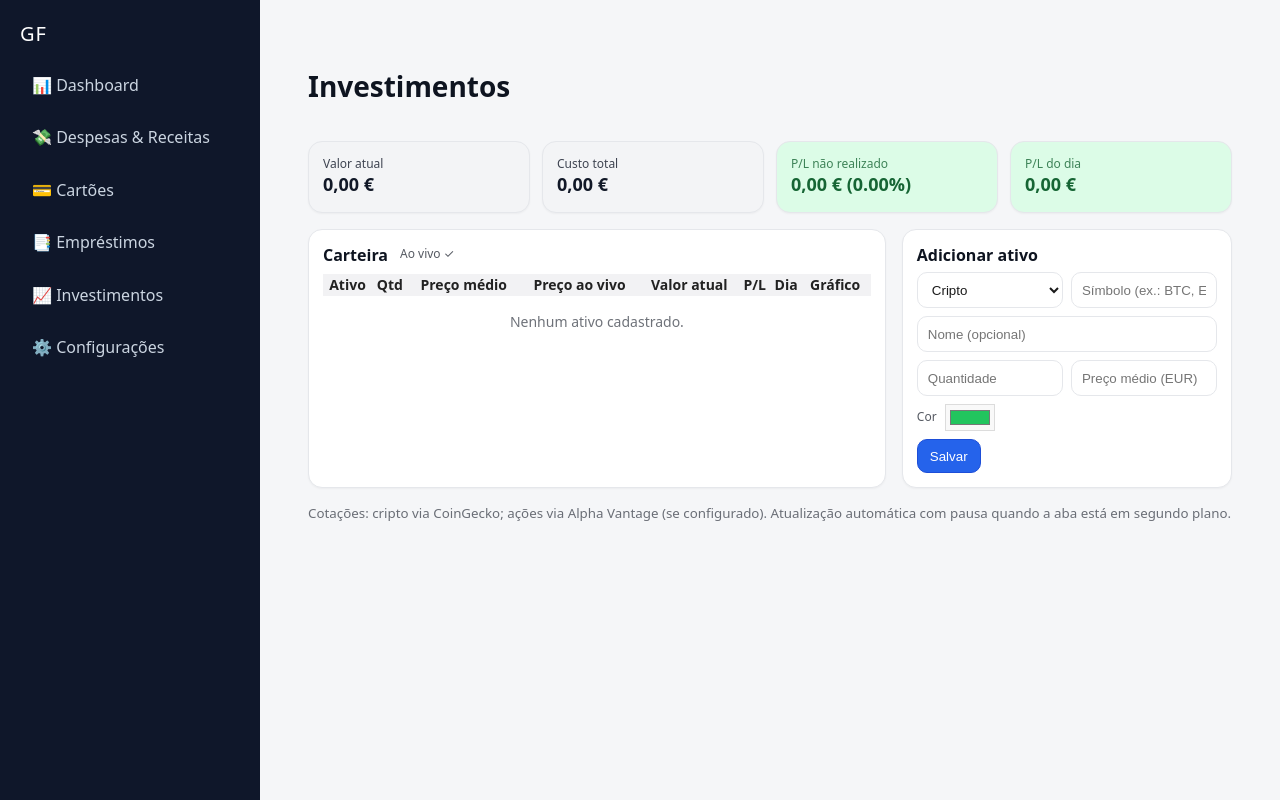
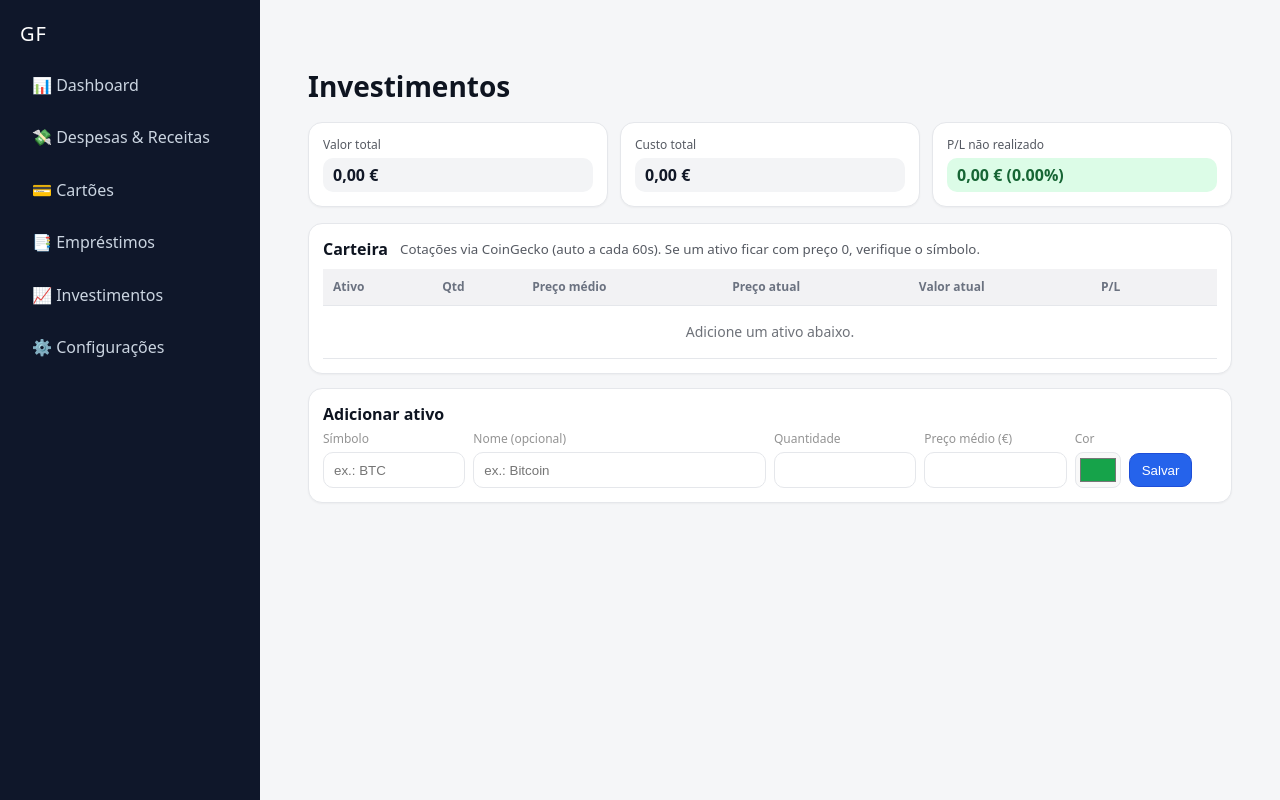
Before and after one commit to Ivanmonteiro-create/gerenciamentofamiliar.site, a Next.js app: page /investimentos in a window 1280 px wide. Built offline with nearby package versions, Linux system fonts and the light colour scheme.

Commit message:
Update page.js

```diff
--- a/app/investimentos/page.js
+++ b/app/investimentos/page.js
@@ -1,12 +1,12 @@
+// app/investimentos/page.js
 "use client";
 
 import { useEffect, useMemo, useRef, useState } from "react";
 
-/** ====== STORAGE KEYS ====== */
-const PF_KEY = "gf_portfolio_v1";
-const ALERTS_KEY = "gf_alerts_v1";
-
-/** ====== HELPERS ====== */
+/** =========================
+ *  Storage helpers
+ * ========================= */
+const ASSETS_KEY = "gf_invest_assets_v2"; // [{id,symbol,name,color,qty,avg}]
 function loadLS(key, fallback) {
   try {
     const raw = typeof window !== "undefined" ? localStorage.getItem(key) : null;
@@ -21,218 +21,218 @@ function saveLS(key, val) {
   } catch {}
 }
 function uid() {
-  return Math.random().toString(36).slice(2, 10) + Date.now().toString(36).slice(6);
+  return Math.random().toString(36).slice(2, 8) + Date.now().toString(36).slice(6);
 }
-function fmt(n) {
-  const v = Number(n || 0);
-  return v.toLocaleString("pt-PT", { style: "currency", currency: "EUR" });
-}
-function pct(n) {
-  const v = Number(n || 0);
-  if (!isFinite(v)) return "0%";
-  return `${(v * 100).toFixed(2)}%`;
+const fmt = (n) =>
+  Number(n || 0).toLocaleString("pt-PT", { style: "currency", currency: "EUR" });
+
+/** =========================
+ *  Mapa de Símbolo → CoinGecko ID
+ *  (se não achar, tenta symbol.toLowerCase())
+ * ========================= */
+const CG_ID = {
+  BTC: "bitcoin",
+  ETH: "ethereum",
+  BNB: "binancecoin",
+  SOL: "solana",
+  ADA: "cardano",
+  XRP: "ripple",
+  DOGE: "dogecoin",
+  DOT: "polkadot",
+  MATIC: "matic-network",
+  AVAX: "avalanche-2",
+  TRX: "tron",
+  LINK: "chainlink",
+  LTC: "litecoin",
+  WLD: "worldcoin-wld",
+  PEPE: "pepe",
+  SHIB: "shiba-inu",
+};
+
+function resolveCgId(symbol) {
+  if (!symbol) return "";
+  const s = symbol.trim().toUpperCase();
+  return CG_ID[s] || s.toLowerCase();
 }
 
-/** ====== SPARKLINE INLINE (SVG) ====== */
-function Sparkline({ points = [], width = 120, height = 36 }) {
-  if (!points?.length) return <svg width={width} height={height} />;
-  const min = Math.min(...points);
-  const max = Math.max(...points);
-  const pad = 2;
-  const W = width - pad * 2;
-  const H = height - pad * 2;
-  const norm = (v) => (max === min ? 0.5 : (v - min) / (max - min));
-  const d = points
-    .map((v, i) => {
-      const x = pad + (i / (points.length - 1)) * W;
-      const y = pad + (1 - norm(v)) * H;
-      return `${i ? "L" : "M"}${x},${y}`;
-    })
-    .join(" ");
-  return (
-    <svg width={width} height={height}>
-      <path d={d} fill="none" stroke="currentColor" strokeWidth="2" />
-    </svg>
-  );
+/** =========================
+ *  Preços (CoinGecko)
+ *  - Atualiza a cada 60s
+ *  - Pausa quando a aba está oculta
+ * ========================= */
+async function fetchPricesEUR(ids /* string[] */) {
+  const uniq = Array.from(new Set(ids.filter(Boolean)));
+  if (uniq.length === 0) return {};
+  const url =
+    "https://api.coingecko.com/api/v3/simple/price?vs_currencies=eur&ids=" +
+    encodeURIComponent(uniq.join(","));
+  const res = await fetch(url, { cache: "no-store" });
+  if (!res.ok) throw new Error("Falha na CoinGecko");
+  const data = await res.json();
+  // Normaliza: { id: { eur: number } }
+  const out = {};
+  uniq.forEach((id) => {
+    const row = data[id];
+    out[id] = row && typeof row.eur === "number" ? row.eur : 0;
+  });
+  return out;
 }
 
-/** ====== PAGE ====== */
+/** =========================
+ *  Página
+ * ========================= */
 export default function InvestimentosPage() {
-  const [items, setItems] = useState([]);
-  const [alerts, setAlerts] = useState([]);
-  const [quotes, setQuotes] = useState({}); // { BTC: {price, change24h, currency, spark:[]}, ... }
-  const [loading, setLoading] = useState(false);
+  const [assets, setAssets] = useState([]);
+  // cache de preços em EUR por id CoinGecko
+  const [prices, setPrices] = useState({});
+  const timerRef = useRef(null);
 
-  // form
+  // formulário
   const [form, setForm] = useState({
-    type: "crypto", // crypto | stock | other
     symbol: "",
     name: "",
-    quantity: "",
-    avgPrice: "",
-    color: "#22c55e",
+    qty: "",
+    avg: "",
+    color: "#16a34a",
   });
 
-  /** load */
+  // carregar assets
   useEffect(() => {
-    setItems(loadLS(PF_KEY, []));
-    setAlerts(loadLS(ALERTS_KEY, []));
+    setAssets(loadLS(ASSETS_KEY, []));
   }, []);
 
-  /** polling de cotações (apenas crypto/stock) */
-  const pollRef = useRef(null);
+  // atualizar preços periodicamente
   useEffect(() => {
-    const symbols = items
-      .filter((it) => it.type === "crypto" || it.type === "stock")
-      .map((it) => it.symbol?.trim().toUpperCase())
-      .filter(Boolean);
-
-    if (!symbols.length) {
-      setQuotes({});
-      return;
+    function wantIds() {
+      return assets.map((a) => resolveCgId(a.symbol)).filter(Boolean);
     }
-
     let stopped = false;
 
-    async function fetchQuotes() {
+    async function update() {
       try {
-        setLoading(true);
-        const url = `/api/quotes?assets=${encodeURIComponent(symbols.join(","))}&currency=EUR`;
-        const res = await fetch(url, { cache: "no-store" });
-        if (!res.ok) throw new Error("quotes fetch failed");
-        const data = await res.json();
-        if (!stopped) setQuotes(data?.quotes || {});
+        const ids = wantIds();
+        if (ids.length === 0) return;
+        const p = await fetchPricesEUR(ids);
+        if (!stopped) setPrices((old) => ({ ...old, ...p }));
       } catch {
-        // mantém última boa
-      } finally {
-        setLoading(false);
+        // silencia erros transitórios
       }
     }
 
-    // primeira chamada
-    fetchQuotes();
+    function start() {
+      update(); // dispara já
+      timerRef.current = setInterval(update, 60_000); // 60s
+    }
+    function stop() {
+      if (timerRef.current) clearInterval(timerRef.current);
+      timerRef.current = null;
+    }
 
-    // ajusta período: cripto 25s / ações 90s; misto = 45s
-    const hasCrypto = items.some((it) => it.type === "crypto");
-    const hasStocks = items.some((it) => it.type === "stock");
-    const intervalMs = hasCrypto && hasStocks ? 45000 : hasCrypto ? 25000 : 90000;
+    // pausa quando a aba fica oculta
+    function onVis() {
+      if (document.hidden) stop();
+      else start();
+    }
 
-    function start() {
-      clearInterval(pollRef.current);
-      pollRef.current = setInterval(fetchQuotes, intervalMs);
-    }
     start();
-
-    // pausa quando a aba perde foco
-    function onVis() {
-      if (document.hidden) {
-        clearInterval(pollRef.current);
-      } else {
-        fetchQuotes();
-        start();
-      }
-    }
     document.addEventListener("visibilitychange", onVis);
-
     return () => {
       stopped = true;
-      clearInterval(pollRef.current);
+      stop();
       document.removeEventListener("visibilitychange", onVis);
     };
-  }, [items]);
+  }, [assets]);
 
-  /** cálculos */
-  const enriched = useMemo(() => {
-    return items.map((it) => {
-      const q = quotes[it.symbol?.toUpperCase()];
-      const livePrice = it.type === "other" ? null : q?.price ?? null;
-      const current = livePrice != null ? Number(it.quantity) * livePrice : Number(it.quantity) * Number(it.avgPrice || 0);
-      const cost = Number(it.quantity) * Number(it.avgPrice || 0);
-      const pl = current - cost;
-      const plPct = cost > 0 ? pl / cost : 0;
-      const dayChangePct = q?.change24h ? q.change24h / 100 : 0;
-      const dayPl = livePrice != null ? Number(it.quantity) * livePrice * dayChangePct : 0;
+  /** ========= Cálculos por ativo ========= */
+  const rows = useMemo(() => {
+    return assets.map((a) => {
+      const id = resolveCgId(a.symbol);
+      const live = prices[id] || 0; // preço ao vivo (EUR) – 0 se indisponível
+      const qty = Number(a.qty || 0);
+      const avg = Number(a.avg || 0);
+      const currentValue = qty * live;
+      const cost = qty * avg;
+      const pl = currentValue - cost; // P/L não realizado
+      const plPct = cost > 0 ? (pl / cost) * 100 : 0;
       return {
-        ...it,
-        livePrice,
-        current,
+        ...a,
+        cgId: id,
+        live,
+        qty,
+        avg,
+        currentValue,
         cost,
         pl,
         plPct,
-        dayPl,
-        currency: q?.currency || "EUR",
-        spark: q?.spark || [],
       };
     });
-  }, [items, quotes]);
+  }, [assets, prices]);
 
+  /** ========= Totais ========= */
   const totals = useMemo(() => {
-    const current = enriched.reduce((s, r) => s + r.current, 0);
-    const cost = enriched.reduce((s, r) => s + r.cost, 0);
-    const pl = current - cost;
-    const dayPl = enriched.reduce((s, r) => s + r.dayPl, 0);
-    return { current, cost, pl, plPct: cost > 0 ? pl / cost : 0, dayPl };
-  }, [enriched]);
+    const cost = rows.reduce((s, r) => s + r.cost, 0);
+    const val = rows.reduce((s, r) => s + r.currentValue, 0);
+    const pl = val - cost;
+    const plPct = cost > 0 ? (pl / cost) * 100 : 0;
+    return { cost, val, pl, plPct };
+  }, [rows]);
 
-  /** alerts locais */
-  useEffect(() => {
-    if (!alerts?.length) return;
-    enriched.forEach((it) => {
-      const a = alerts.find((al) => al.symbol?.toUpperCase() === it.symbol?.toUpperCase() && al.enabled);
-      if (!a || it.livePrice == null) return;
-      const hit = a.dir === "below" ? it.livePrice <= Number(a.price) : it.livePrice >= Number(a.price);
-      if (hit) {
-        alert(`Alerta: ${it.symbol} ${a.dir === "below" ? "≤" : "≥"} ${fmt(a.price)} (preço atual ${fmt(it.livePrice)})`);
+  /** ========= Ações ========= */
+  function addAsset(e) {
+    e.preventDefault();
+    const sym = form.symbol.trim().toUpperCase();
+    if (!sym) {
+      alert("Informe o símbolo (ex.: BTC, ETH, DOGE).");
+      return;
     }
-    });
-    // eslint-disable-next-line react-hooks/exhaustive-deps
-  }, [enriched.map((e) => e.livePrice).join("|")]);
-
-  /** ações CRUD */
-  function addItem(e) {
-    e.preventDefault();
-    const row = {
+    const next = [
+      ...assets,
+      {
         id: uid(),
-      type: form.type,
-      symbol: (form.symbol || "").trim().toUpperCase(),
-      name: form.name?.trim() || form.symbol?.trim().toUpperCase(),
-      quantity: Number(form.quantity || 0),
-      avgPrice: Number(form.avgPrice || 0),
-      color: form.color || "#22c55e",
-      createdAt: Date.now(),
-    };
-    const next = [...items, row];
-    setItems(next);
-    saveLS(PF_KEY, next);
-    setForm({ type: "crypto", symbol: "", name: "", quantity: "", avgPrice: "", color: "#22c55e" });
-  }
-  function removeItem(id) {
-    if (!confirm("Excluir este ativo?")) return;
-    const next = items.filter((i) => i.id !== id);
-    setItems(next);
-    saveLS(PF_KEY, next);
+        symbol: sym,
+        name: form.name.trim(),
+        color: form.color || "#16a34a",
+        qty: Number(form.qty || 0),
+        avg: Number(form.avg || 0),
+      },
+    ];
+    setAssets(next);
+    saveLS(ASSETS_KEY, next);
+    setForm({ symbol: "", name: "", qty: "", avg: "", color: "#16a34a" });
   }
 
-  /** UI */
+  function removeAsset(id) {
+    if (!confirm("Excluir este ativo da carteira?")) return;
+    const next = assets.filter((a) => a.id !== id);
+    setAssets(next);
+    saveLS(ASSETS_KEY, next);
+  }
+
+  /** ========= UI ========= */
   return (
-    <div style={{ padding: 24, display: "grid", gap: 16 }}>
-      <h1 style={{ fontSize: 28, fontWeight: 700 }}>Investimentos</h1>
+    <div style={{ padding: 24 }}>
+      <h1 style={{ fontSize: 28, fontWeight: 700, marginBottom: 16 }}>Investimentos</h1>
 
-      {/* KPIs topo */}
-      <div style={{ display: "grid", gridTemplateColumns: "repeat(4, 1fr)", gap: 12 }}>
-        <KPI label="Valor atual" value={fmt(totals.current)} />
-        <KPI label="Custo total" value={fmt(totals.cost)} />
-        <KPI label="P/L não realizado" value={`${fmt(totals.pl)} (${pct(totals.plPct)})`} tone={totals.pl >= 0 ? "green" : "red"} />
-        <KPI label="P/L do dia" value={fmt(totals.dayPl)} tone={totals.dayPl >= 0 ? "green" : "red"} />
+      {/* Cards de totais */}
+      <div style={{ display: "grid", gridTemplateColumns: "repeat(3,1fr)", gap: 12, marginBottom: 16 }}>
+        <KPI title="Valor total" value={fmt(totals.val)} />
+        <KPI title="Custo total" value={fmt(totals.cost)} />
+        <KPI
+          title="P/L não realizado"
+          value={`${fmt(totals.pl)} (${totals.plPct.toFixed(2)}%)`}
+          intent={totals.pl >= 0 ? "up" : "down"}
+        />
       </div>
 
-      <div style={{ display: "grid", gridTemplateColumns: "1.4fr .8fr", gap: 16 }}>
-        {/* TABELA */}
-        <div style={cardBox}>
+      {/* Tabela */}
+      <div className="card" style={cardBox}>
         <div style={{ display: "flex", alignItems: "center", gap: 12, marginBottom: 8 }}>
-            <b>Carteira</b>
-            <span style={{ fontSize: 12, opacity: 0.7 }}>{loading ? "Atualizando..." : "Ao vivo ✓"}</span>
+          <strong>Carteira</strong>
+          <small style={{ opacity: 0.7 }}>
+            Cotações via CoinGecko (auto a cada 60s). Se um ativo ficar com preço 0, verifique o símbolo.
+          </small>
         </div>
+
         <div style={{ overflowX: "auto" }}>
           <table style={table}>
             <thead>
@@ -240,48 +240,62 @@ export default function InvestimentosPage() {
                 <th>Ativo</th>
                 <th>Qtd</th>
                 <th>Preço médio</th>
-                  <th>Preço ao vivo</th>
+                <th>Preço atual</th>
                 <th>Valor atual</th>
                 <th>P/L</th>
-                  <th>Dia</th>
-                  <th>Gráfico</th>
                 <th></th>
               </tr>
             </thead>
             <tbody>
-                {enriched.length === 0 ? (
+              {rows.length === 0 ? (
                 <tr>
-                    <td colSpan={9} style={{ textAlign: "center", padding: 16, opacity: 0.6 }}>
-                      Nenhum ativo cadastrado.
+                  <td colSpan={7} style={{ textAlign: "center", padding: 16, opacity: 0.6 }}>
+                    Adicione um ativo abaixo.
                   </td>
                 </tr>
               ) : (
-                  enriched.map((it) => (
-                    <tr key={it.id}>
+                rows.map((r) => (
+                  <tr key={r.id}>
                     <td>
                       <div style={{ display: "flex", alignItems: "center", gap: 8 }}>
-                          <span style={{ width: 10, height: 10, borderRadius: 999, background: it.color }} />
-                          <div style={{ display: "grid", lineHeight: 1.1 }}>
-                            <b>{it.symbol}</b>
-                            <small style={{ opacity: 0.7 }}>{it.name}</small>
+                        <span
+                          title={r.symbol}
+                          style={{
+                            width: 10,
+                            height: 10,
+                            borderRadius: 999,
+                            background: r.color || "#16a34a",
+                            boxShadow: "0 0 0 1px rgba(0,0,0,.08)",
+                          }}
+                        />
+                        <div style={{ display: "grid", lineHeight: 1.2 }}>
+                          <b>{r.symbol}</b>
+                          <small style={{ opacity: 0.7 }}>{r.name || r.cgId}</small>
                         </div>
                       </div>
                     </td>
-                      <td>{Number(it.quantity)}</td>
-                      <td>{fmt(it.avgPrice)}</td>
-                      <td>{it.livePrice != null ? fmt(it.livePrice) : "—"}</td>
-                      <td>{fmt(it.current)}</td>
-                      <td style={{ color: it.pl >= 0 ? "#166534" : "#991b1b" }}>
-                        {fmt(it.pl)} ({pct(it.plPct)})
+                    <td>{r.qty}</td>
+                    <td>{fmt(r.avg)}</td>
+                    <td>{r.live ? fmt(r.live) : "—"}</td>
+                    <td>{fmt(r.currentValue)}</td>
+                    <td>
+                      <span
+                        style={{
+                          padding: "2px 8px",
+                          borderRadius: 999,
+                          background: r.pl >= 0 ? "#dcfce7" : "#fee2e2",
+                          color: r.pl >= 0 ? "#166534" : "#991b1b",
+                          whiteSpace: "nowrap",
+                          fontVariantNumeric: "tabular-nums",
+                        }}
+                      >
+                        {fmt(r.pl)} ({r.plPct.toFixed(2)}%)
+                      </span>
                     </td>
-                      <td style={{ color: it.dayPl >= 0 ? "#166534" : "#991b1b" }}>
-                        {fmt(it.dayPl)}
-                      </td>
-                      <td>
-                        <Sparkline points={it.spark || []} />
-                      </td>
-                      <td>
-                        <button style={btnDanger} onClick={() => removeItem(it.id)}>Excluir</button>
+                    <td style={{ textAlign: "right" }}>
+                      <button style={btnDanger} onClick={() => removeAsset(r.id)}>
+                        Excluir
+                      </button>
                     </td>
                   </tr>
                 ))
@@ -291,86 +305,72 @@ export default function InvestimentosPage() {
         </div>
       </div>
 
-        {/* FORM */}
-        <form onSubmit={addItem} style={cardBox}>
+      {/* Form de novo ativo */}
+      <form onSubmit={addAsset} className="card" style={{ ...cardBox, marginTop: 14 }}>
         <div style={{ fontWeight: 700, marginBottom: 6 }}>Adicionar ativo</div>
-          <div style={{ display: "grid", gap: 8 }}>
-            <div style={{ display: "grid", gridTemplateColumns: "1fr 1fr", gap: 8 }}>
-              <select
-                value={form.type}
-                onChange={(e) => setForm((p) => ({ ...p, type: e.target.value }))}
+        <div style={{ display: "grid", gridTemplateColumns: "repeat(6, 1fr)", gap: 8 }}>
+          <div style={{ gridColumn: "span 1" }}>
+            <label style={lb}>Símbolo</label>
+            <input
               style={input}
-              >
-                <option value="crypto">Cripto</option>
-                <option value="stock">Ação</option>
-                <option value="other">Outro (sem cotação)</option>
-              </select>
-              <input
-                placeholder="Símbolo (ex.: BTC, ETH, AAPL)"
+              placeholder="ex.: BTC"
               value={form.symbol}
               onChange={(e) => setForm((p) => ({ ...p, symbol: e.target.value }))}
-                style={input}
-                required={form.type !== "other"}
-              />
-            </div>
-            <input
-              placeholder="Nome (opcional)"
-              value={form.name}
-              onChange={(e) => setForm((p) => ({ ...p, name: e.target.value }))}
-              style={input}
-            />
-            <div style={{ display: "grid", gridTemplateColumns: "1fr 1fr", gap: 8 }}>
-              <input
-                placeholder="Quantidade"
-                value={form.quantity}
-                onChange={(e) => setForm((p) => ({ ...p, quantity: e.target.value }))}
-                inputMode="decimal"
-                style={input}
-                required
-              />
-              <input
-                placeholder="Preço médio (EUR)"
-                value={form.avgPrice}
-                onChange={(e) => setForm((p) => ({ ...p, avgPrice: e.target.value }))}
-                inputMode="decimal"
-                style={input}
               required
             />
           </div>
+          <div style={{ gridColumn: "span 2" }}>
+            <label style={lb}>Nome (opcional)</label>
+            <input
+              style={input}
+              placeholder="ex.: Bitcoin"
+              value={form.name}
+              onChange={(e) => setForm((p) => ({ ...p, name: e.target.value }))}
+            />
+          </div>
+          <div style={{ gridColumn: "span 1" }}>
+            <label style={lb}>Quantidade</label>
+            <input
+              style={input}
+              inputMode="decimal"
+              value={form.qty}
+              onChange={(e) => setForm((p) => ({ ...p, qty: e.target.value }))}
+              required
+            />
+          </div>
+          <div style={{ gridColumn: "span 1" }}>
+            <label style={lb}>Preço médio (€)</label>
+            <input
+              style={input}
+              inputMode="decimal"
+              value={form.avg}
+              onChange={(e) => setForm((p) => ({ ...p, avg: e.target.value }))}
+              required
+            />
+          </div>
+          <div style={{ gridColumn: "span 1" }}>
+            <label style={lb}>Cor</label>
             <div style={{ display: "flex", alignItems: "center", gap: 8 }}>
-              <span style={{ fontSize: 12, opacity: 0.7 }}>Cor</span>
               <input
                 type="color"
                 value={form.color}
                 onChange={(e) => setForm((p) => ({ ...p, color: e.target.value }))}
+                style={{ width: 46, height: 36, border: "1px solid #e5e7eb", borderRadius: 8 }}
               />
+              <button type="submit" style={btnPrimary}>
+                Salvar
+              </button>
             </div>
-            <div>
-              <button type="submit" style={btnPrimary}>Salvar</button>
           </div>
         </div>
       </form>
     </div>
-
-      <small style={{ opacity: 0.6 }}>
-        Cotações: cripto via CoinGecko; ações via Alpha Vantage (se configurado). Atualização automática com pausa quando a aba está em segundo plano.
-      </small>
-    </div>
   );
 }
 
-/** ====== UI tokens ====== */
-function KPI({ label, value, tone }) {
-  const bg = tone === "green" ? "#dcfce7" : tone === "red" ? "#fee2e2" : "#f3f4f6";
-  const fc = tone === "green" ? "#166534" : tone === "red" ? "#991b1b" : "#111827";
-  return (
-    <div style={{ ...cardBox, background: bg, color: fc }}>
-      <div style={{ fontSize: 12, opacity: 0.8 }}>{label}</div>
-      <div style={{ fontSize: 18, fontWeight: 700 }}>{value}</div>
-    </div>
-  );
-}
-
+/** =========================
+ *  UI tokens
+ * ========================= */
 const cardBox = {
   background: "var(--card-bg, #fff)",
   border: "1px solid var(--card-bd, #e5e7eb)",
@@ -378,13 +378,14 @@ const cardBox = {
   padding: 14,
   boxShadow: "0 1px 2px rgba(0,0,0,.04)",
 };
+
 const table = {
   width: "100%",
   borderCollapse: "collapse",
   fontSize: 14,
 };
+const lb = { fontSize: 12, opacity: 0.7, display: "block", marginBottom: 4 };
 const input = {
-  display: "inline-block",
   width: "100%",
   height: 36,
   padding: "0 10px",
@@ -412,3 +413,46 @@ const btnDanger = {
   color: "#991b1b",
   borderColor: "#fecaca",
 };
+
+function KPI({ title, value, intent }) {
+  const bg = intent === "up" ? "#dcfce7" : intent === "down" ? "#fee2e2" : "#f3f4f6";
+  const fg = intent === "up" ? "#166534" : intent === "down" ? "#991b1b" : "#111827";
+  return (
+    <div
+      className="card"
+      style={{
+        ...cardBox,
+        background: "var(--card-bg, #fff)",
+        display: "grid",
+        gap: 4,
+        alignItems: "center",
+      }}
+    >
+      <span style={{ fontSize: 12, opacity: 0.7 }}>{title}</span>
+      <span
+        style={{
+          padding: "6px 10px",
+          borderRadius: 10,
+          background: bg,
+          color: fg,
+          fontWeight: 700,
+          fontVariantNumeric: "tabular-nums",
+        }}
+      >
+        {value}
+      </span>
+    </div>
+  );
+}
+
+/* Estilos de tabela (opcional, mantém seu visual atual) */
+const style = `
+table th, table td { padding: 10px; border-bottom: 1px solid #e5e7eb; text-align: left; }
+table th { font-weight: 600; font-size: 12px; color: #6b7280; }
+`;
+if (typeof document !== "undefined" && !document.getElementById("inv-inline-style")) {
+  const el = document.createElement("style");
+  el.id = "inv-inline-style";
+  el.textContent = style;
+  document.head.appendChild(el);
+}
```
Lines whose indentation alone changed are shown as unchanged.
